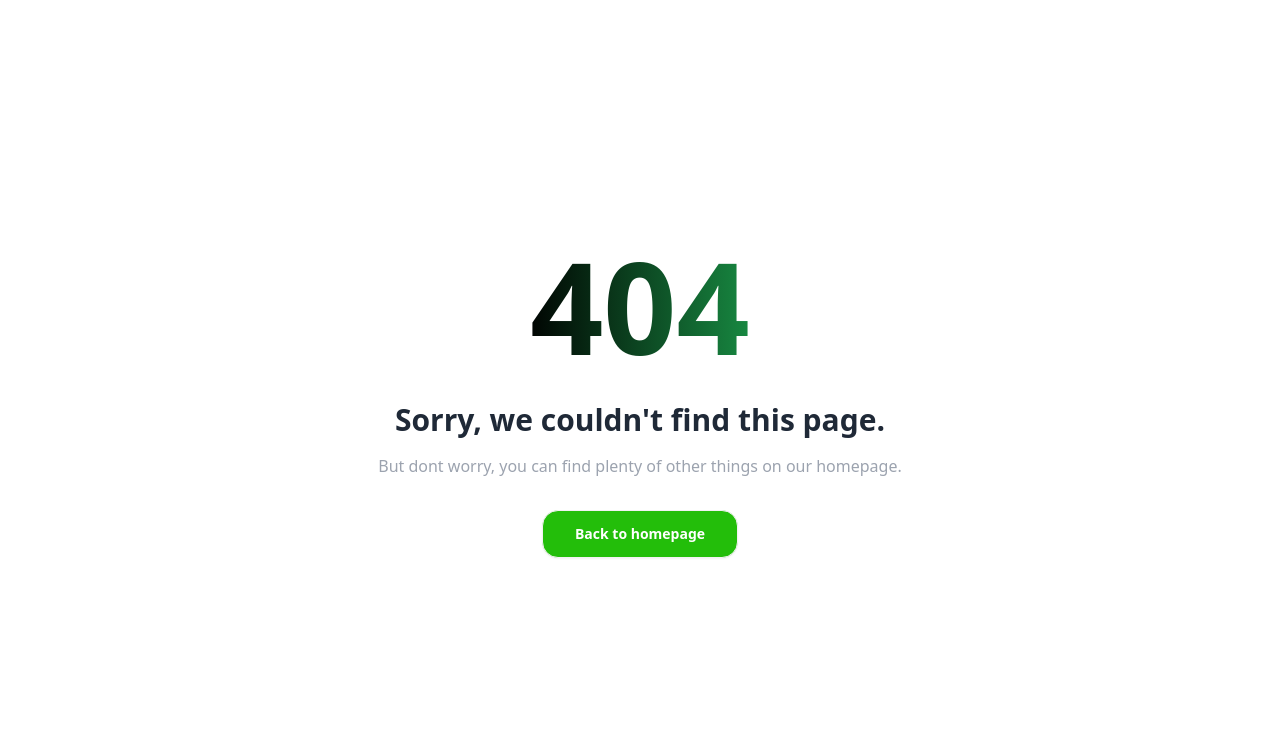
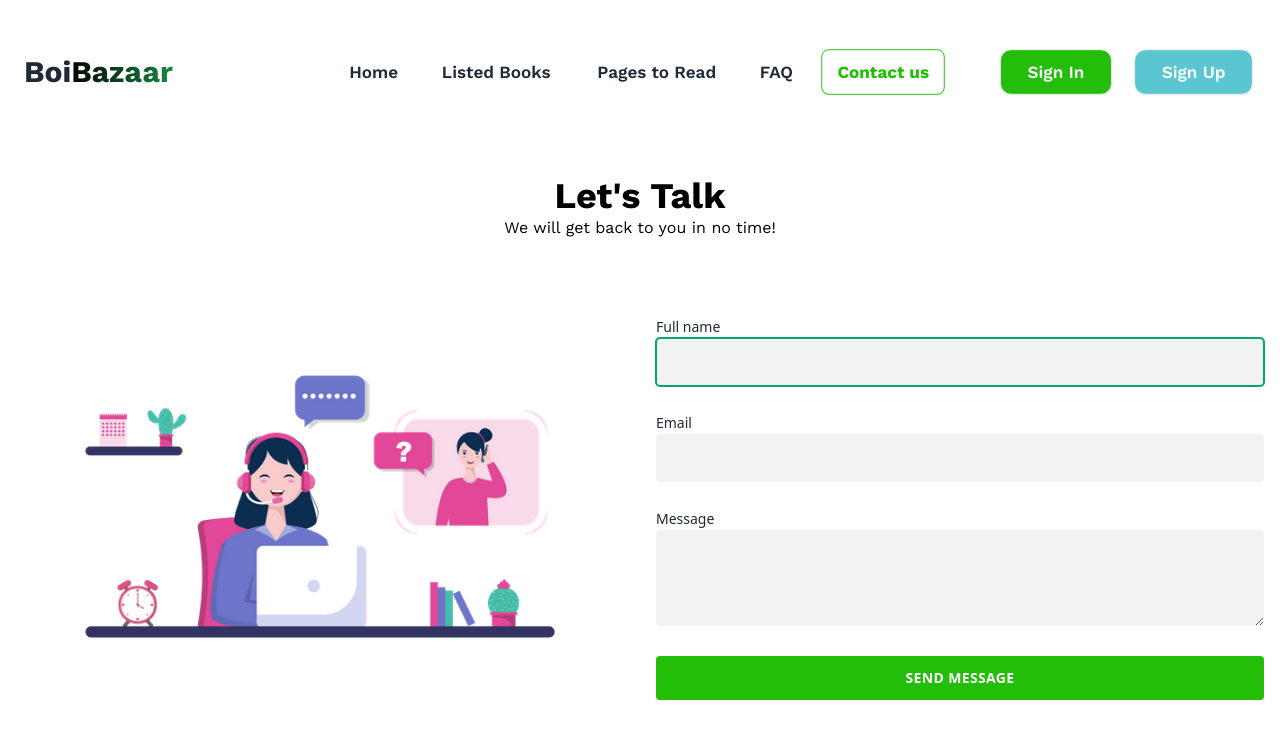
Before and after one commit to MamunKhan71/Boi-Bazaar, a React (Vite) app in the folder boi-bazaar/: page /contact-us in a window 1280 px wide. Before the commit this address had no page. Shown: the top 738 px of the page. Built offline with nearby package versions, Linux system fonts and the light colour scheme; a web font is replaced by a local one.

Commit message:
Added Contact us Section

```diff
--- a/boi-bazaar/src/Components/Navbar.jsx
+++ b/boi-bazaar/src/Components/Navbar.jsx
@@ -14,6 +14,9 @@ const Navbar = () => {
     <NavLink className={({ isActive }) =>
         isActive ? "btn text-base lg:text-lg  bg-transparent border-[#23BE0A] text-[#23BE0A] font-bold" : "btn bg-transparent shadow-none border-none hover:bg-[#23BE0A] text-lg "
     } to="/faq">FAQ</NavLink>
+        <NavLink className={({ isActive }) =>
+        isActive ? "btn text-base lg:text-lg  bg-transparent border-[#23BE0A] text-[#23BE0A] font-bold" : "btn bg-transparent shadow-none border-none hover:bg-[#23BE0A] text-lg "
+    } to="/contact-us">Contact us</NavLink>
     </>
     return (
         <div className="navbar bg-base-100 workSans my-4 lg:my-8">
@@ -28,7 +31,7 @@ const Navbar = () => {
                     </div>
                     <ul tabIndex={0}
                         className="menu menu-sm dropdown-content mt-3 z-[1] p-2 shadow bg-base-100 rounded-box w-52">
-                        <div className="flex flex-col lg:flex-row gap-4">
+                        <div className="flex flex-col lg:flex-row gap-2">
                             {
                                 NavLinks
                             }
@@ -45,7 +48,7 @@ const Navbar = () => {
             </div>
             <div className="navbar-center hidden lg:flex">
                 <ul className="menu menu-horizontal px-1">
-                    <div className="flex flex-col lg:flex-row gap-4">
+                    <div className="flex flex-col lg:flex-row gap-2">
                         {
                             NavLinks
                         }
--- /dev/null
+++ b/boi-bazaar/src/Pages/ContactUs.jsx
@@ -0,0 +1,40 @@
+const ContactUs = () => {
+    return (
+        <>
+            <div>
+                <div
+                    className="w-full text-black py-8 text-center rounded-2xl workSans">
+                    <h1 className="text-xl lg:text-4xl font-bold">Let's Talk</h1>
+                    <p>We will get back to you in no time!</p>
+                </div>
+            </div>
+            <div
+                className="flex items-center gap-8 py-4 lg:py-8 mx-auto rounded-lg">
+
+                <div className="flex-1 flex flex-col justify-center items-center">
+                    <img src="/images/contactus.webp" alt="" className="w-full"/>
+                </div>
+                <form noValidate="" className="flex-1 space-y-6">
+                    <div>
+                        <label htmlFor="name" className="text-sm">Full name</label>
+                        <input autoFocus={true} id="name" type="text" placeholder="" className="focus:textarea-success w-full p-3 rounded bg-base-200"/>
+                    </div>
+                    <div>
+                        <label htmlFor="email" className="text-sm">Email</label>
+                        <input id="email" type="email" className="focus:textarea-success w-full p-3 rounded bg-base-200"/>
+                    </div>
+                    <div>
+                        <label htmlFor="message" className="text-sm">Message</label>
+                        <textarea id="message" rows="3" className="focus:textarea-success w-full p-3 rounded bg-base-200"></textarea>
+                    </div>
+                    <button type="submit"
+                            className="w-full p-3 text-sm font-bold tracking-wide uppercase rounded bg-primaryColor text-white">Send
+                        Message
+                    </button>
+                </form>
+            </div>
+        </>
+    );
+};
+
+export default ContactUs;
--- a/boi-bazaar/src/Routes/Router.jsx
+++ b/boi-bazaar/src/Routes/Router.jsx
@@ -11,6 +11,7 @@ import ErrorPage from "../Pages/ErrorPage.jsx";
 import SignIn from "../Pages/SignIn.jsx";
 import SignUp from "../Pages/SignUp.jsx";
 import Faq from "../Pages/Faq.jsx";
+import ContactUs from "../Pages/ContactUs.jsx";
 export const router = createBrowserRouter([
     {
         path: "/",
@@ -60,6 +61,10 @@ export const router = createBrowserRouter([
                 path: '/faq',
                 loader: ()=> fetch('/faq.json'),
                 element: <Faq></Faq>
+            },
+            {
+                path: '/contact-us',
+                element: <ContactUs/>
             }
         ]
     },
```
Also changed, not shown: boi-bazaar/public/images/contactus.webp (added).
